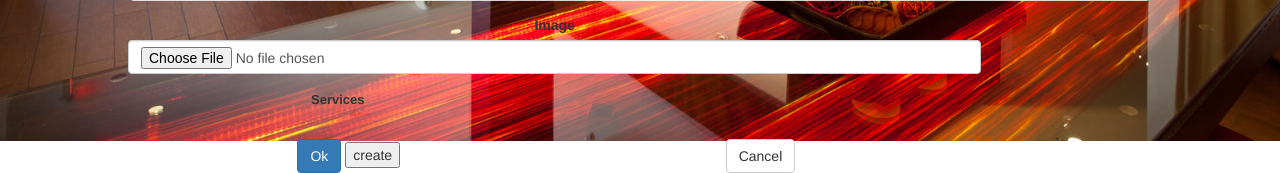
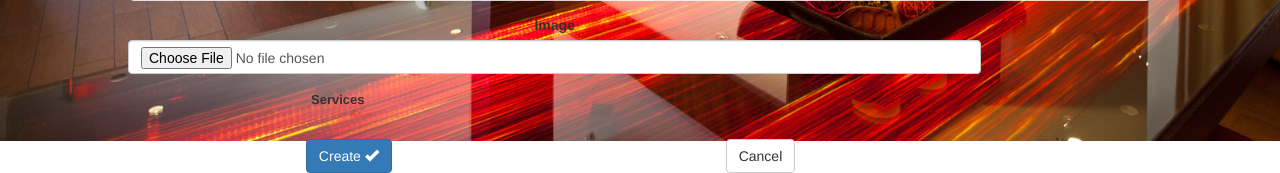
Before and after one commit to ventur65/VMhotels, a Django app: page /hotels/createhotel/ in a window 1280 px wide. Shown: the part 759-932 px from the top of the page. Run offline with Django 3.2, Linux system fonts and the light colour scheme; the visitor is signed in with stand-in values (Sample User, id 1); data that the repository does not hold is empty; some libraries are stand-ins or nearby versions.

Commit message:
Gestite window inserimento hotel room

```diff
--- a/hotels/templates/hotels/inserthotel.html
+++ b/hotels/templates/hotels/inserthotel.html
@@ -30,8 +30,9 @@
         	{% endfor %}
 		<br><br>
 		<div class="col-md-6 text-center">
-			{% bootstrap_button "Ok" button_type="submit" name="Create" button_class="btn-primary" icon="ok" %}
-			<input type="submit" onclick="clicked();" value="create" />
+			<button type="submit" class="btn btn-primary" value="create" name="create" onclick="clicked();"> Create
+   				<span class="glyphicon glyphicon-ok" aria-hidden="true"></span>
+			</button>
 		</div>
 </form>
 <a href="{% url 'portal:personal' %}">{% bootstrap_button "Cancel" button_type="link" name="Cancel" button_class="btn-default" icon="remove" %}</a>
```
Also changed, not shown: hotels/templates/hotels/insertroom.html (+6 -1 lines).
